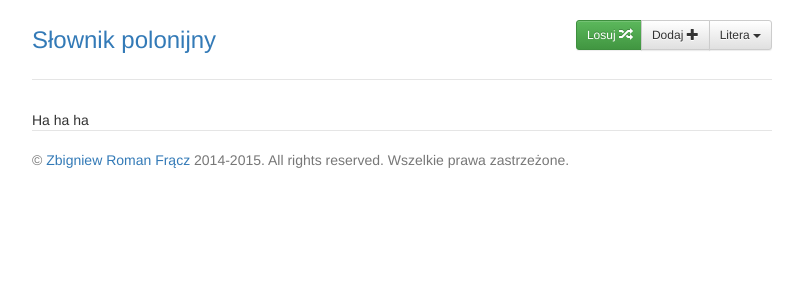
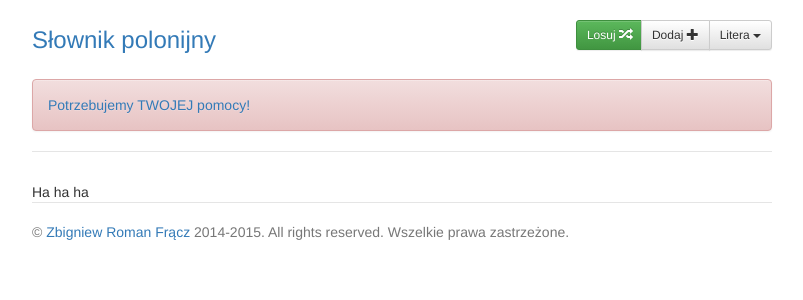
Before and after one commit to itsff/polonijny, a Flask app: page /about in a window 1280 px wide. Shown: the top 300 px of the page, without its empty margins (238-1041 px from the left). Run offline with Flask 2, Linux system fonts and the light colour scheme; data that the repository does not hold is empty; some libraries are stand-ins or nearby versions.

Commit message:
Added help us msg

```diff
--- a/templates/layout.html
+++ b/templates/layout.html
@@ -83,6 +83,9 @@
           </div>
         </div>
         <h3 class="text-muted"><a href="/">Słownik polonijny</a></h3>
+        <div class="alert alert-danger" role="alert">
+            <a href="http://www.gofundme.com/ZbigniewFracz">Potrzebujemy TWOJEJ pomocy!</a>
+        </div>
     </div>
 
     {% block body %}{% endblock %}
```
